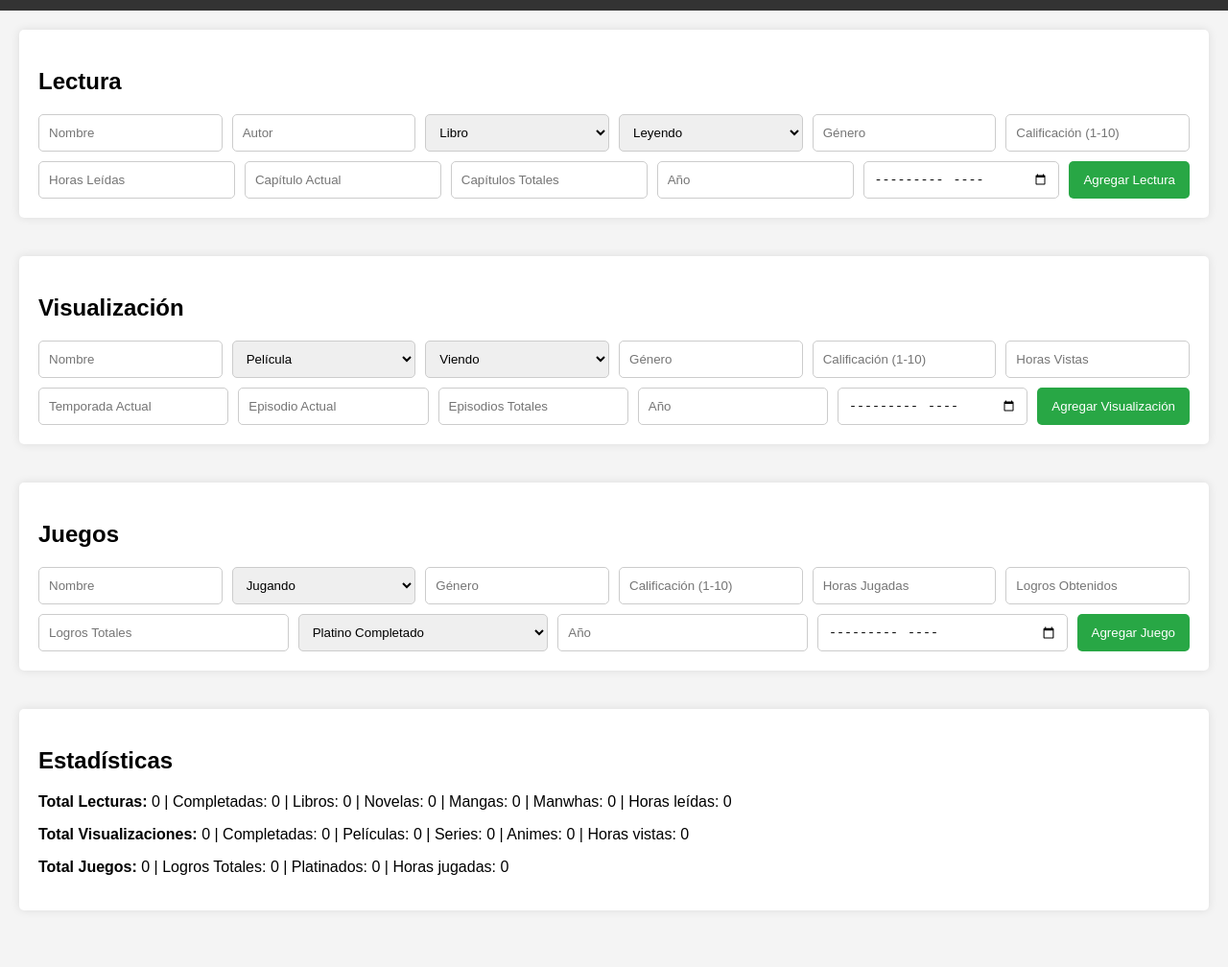
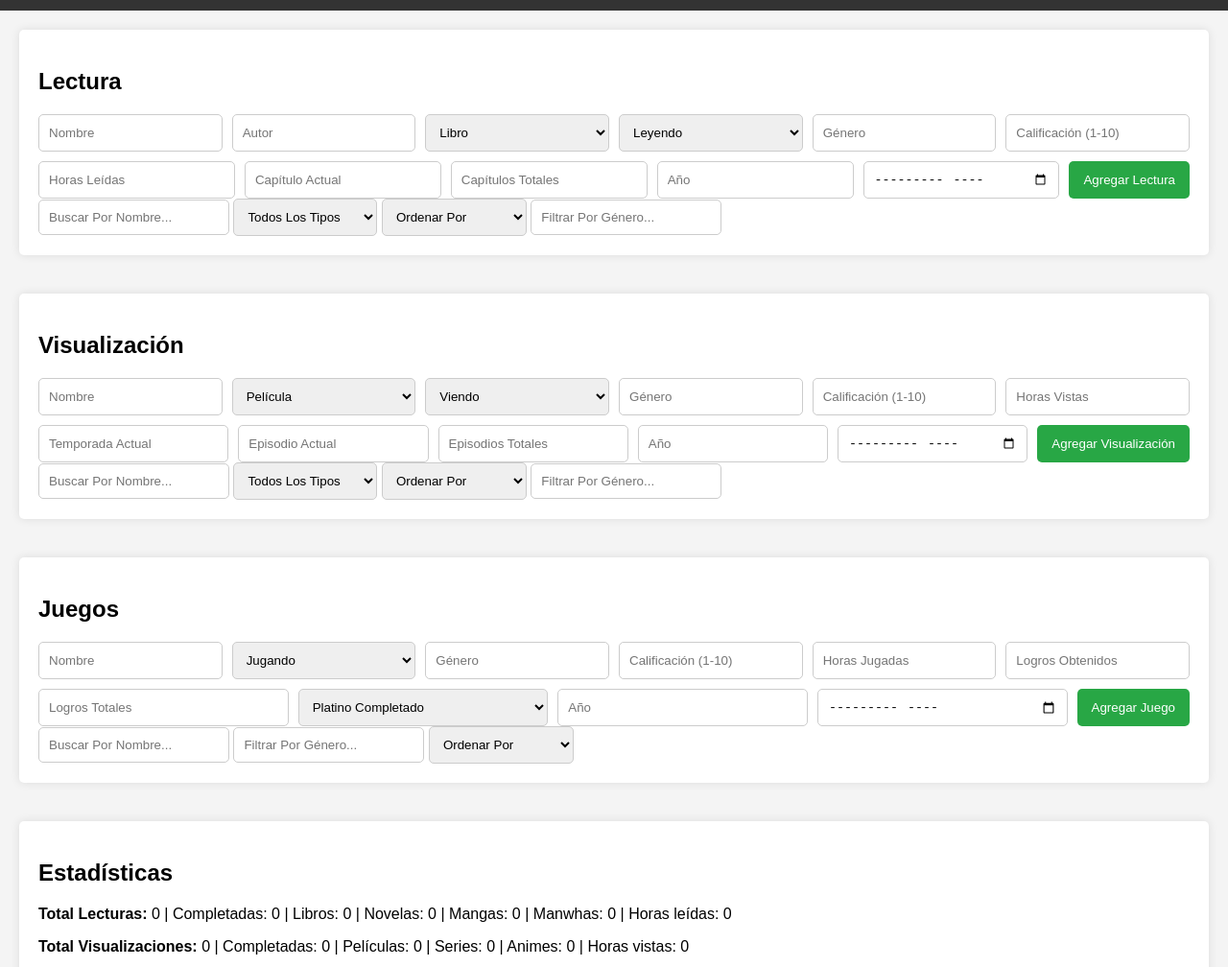
Before and after one commit to JoaSora/Hobby, a plain HTML site: page index.html in a window 1280 px wide. Shown: the part 89-1097 px from the top of the page at 96% size. Drawn offline with Linux system fonts and the light colour scheme.

Commit message:
Update index.html

```diff
--- a/index.html
+++ b/index.html
@@ -40,6 +40,20 @@
                 <input type="month" id="fecha-terminacion-lectura" placeholder="Mes/Año Terminación">
                 <button type="submit">Agregar Lectura</button>
             </form>
+            <div class="filtros" id="filtros-lectura">
+                <input type="text" id="busqueda-lectura" placeholder="Buscar por nombre...">
+                <select id="filtro-tipo-lectura">                    <option value="">Todos los tipos</option>
+                    <option value="libro">Libro</option>
+                    <option value="manga">Manga</option>
+                    <option value="manhwa">Manhwa</option>
+                    <option value="novela">Novela</option>
+                </select>
+                <select id="orden-calificacion-lectura">
+                    <option value="">Ordenar por</option>
+                    <option value="mayor">Mayor calificación</option>
+                </select>
+                <input type="text" id="filtro-genero-lectura" placeholder="Filtrar por género...">
+            </div>
             <div id="lista-lectura"></div>
             <button id="ver-mas-lectura" class="ver-mas">Ver más</button>
         </section>
@@ -71,8 +85,22 @@
                 <input type="month" id="fecha-terminacion-visualizacion" placeholder="Mes/Año Terminación">
                 <button type="submit">Agregar Visualización</button>
             </form>
-            <div id="lista-visualizacion"></div>
-            <button id="ver-mas-visualizacion" class="ver-mas">Ver más</button>
+            <div class="filtros" id="filtros-visualizacion">
+                <input type="text" id="busqueda-visualizacion" placeholder="Buscar por nombre...">
+                <select id="filtro-tipo-visualizacion">
+                    <option value="">Todos los tipos</option>
+                    <option value="pelicula">Películas</option>
+                    <option value="serie">Series</option>
+                    <option value="anime">Anime</option>
+                </select>
+                <select id="orden-calificacion-visualizacion">
+                    <option value="">Ordenar por</option>
+                    <option value="mayor">Mayor calificación</option>
+                </select>
+                <input type="text" id="filtro-genero-visualizacion" placeholder="Filtrar por género...">
+            </div>
+                <div id="lista-visualizacion"></div>
+                <button id="ver-mas-visualizacion" class="ver-mas">Ver más</button>
         </section>
 
         <!-- Sección de Juegos -->
@@ -101,6 +129,14 @@
                 <input type="month" id="fecha-terminacion-juego" placeholder="Mes/Año Terminación">
                 <button type="submit">Agregar Juego</button>
             </form>
+            <div class="filtros" id="filtros-juegos">
+                <input type="text" id="busqueda-juegos" placeholder="Buscar por nombre...">
+                <input type="text" id="filtro-genero-juegos" placeholder="Filtrar por género...">
+                <select id="orden-calificacion-juegos">
+                    <option value="">Ordenar por</option>
+                    <option value="mayor">Mayor calificación</option>
+                </select>
+            </div>
             <div id="lista-juegos"></div>
             <button id="ver-mas-juegos" class="ver-mas">Ver más</button>
         </section>
```
